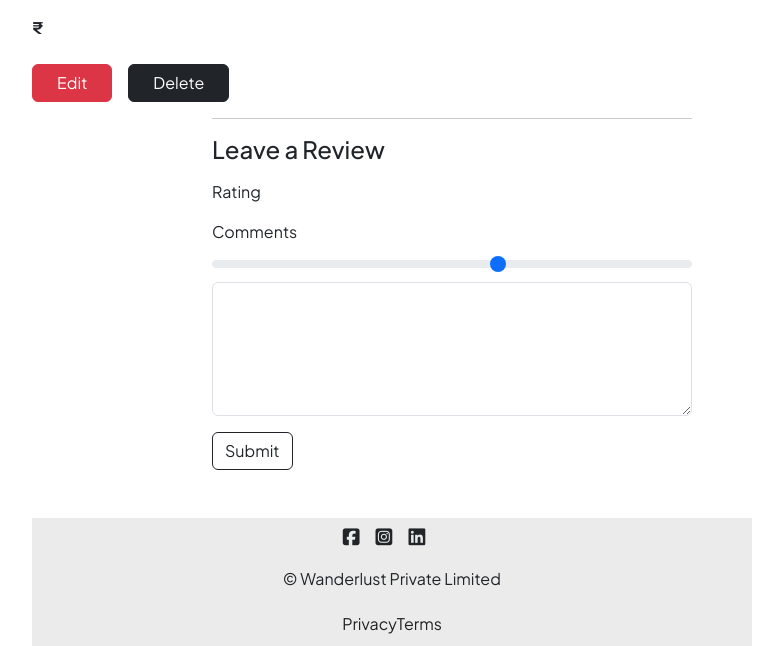
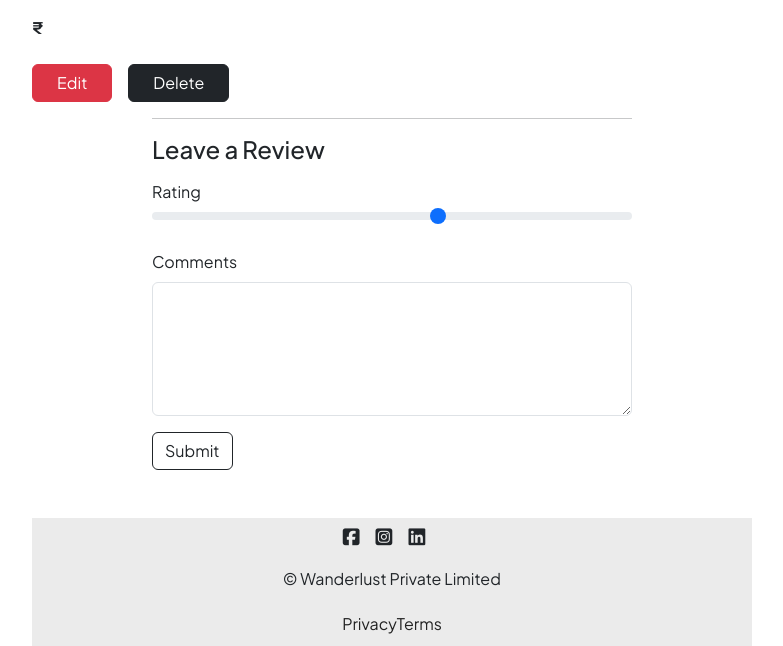
Before and after one commit to CrysPy-SAM/WANDEERLUST, a Node server app: template views/listings/show.ejs in a window 1280 px wide. Shown: the part 478-1124 px from the top of the page, without its empty margins (248-1031 px from the left). Run offline with Node 20, Linux system fonts and the light colour scheme; the template is opened without the code that fills it, so the values that code supplies are empty; some libraries are stand-ins or nearby versions.

Commit message:
Initial commit

```diff
--- a/views/listings/show.ejs
+++ b/views/listings/show.ejs
@@ -23,16 +23,16 @@
             </form>
           </div>
 
-          <div class="col-8 offset-3 mb-3">
+          <div class="col-md-8 mx-auto mb-3">
             <hr>
             <h4>Leave a Review</h4>
             <form>
               <div class="mb-3 mt-3">
                 <label for="rating" class="form-lable">Rating</label>
+                <input type="range" min=" 1" max="5" id="rating" name="review[rating]" class="form-range">
               </div>
               <div class="mb-3 mt-3">
                 <label for="comment" class="form-label">Comments</label>
-                <input type="range" min=" 1" max="5" id="rating" name="review[rating]" class="form-range">
                 <textarea name="review[comment]" id="comment" cols="30" rows="5"
                 class="form-control"
                 ></textarea>
```
